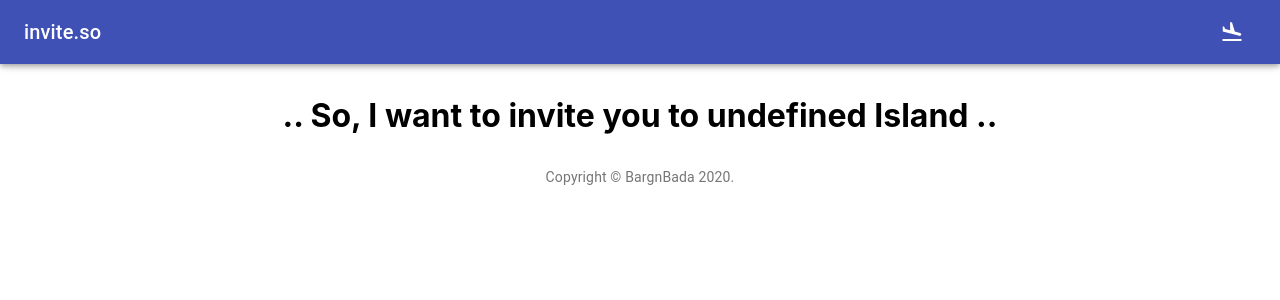
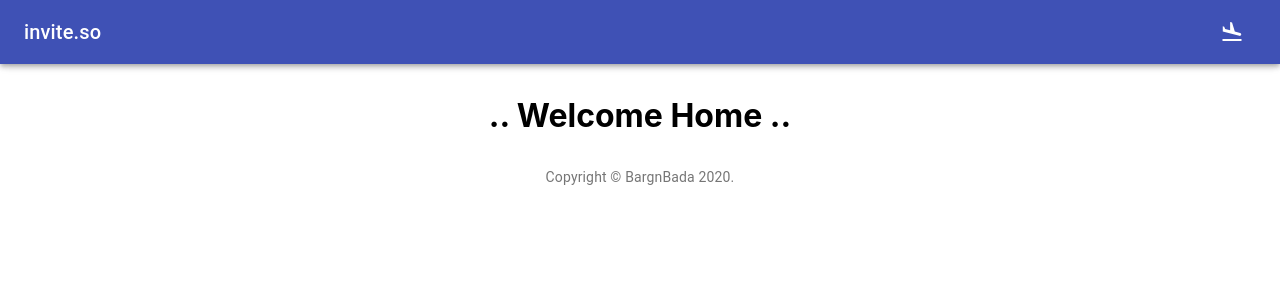
Before and after one commit to erniea/invite.so, a React (Create React App) app: page / in a window 1280 px wide. Shown: the top 300 px of the page. Built offline with nearby package versions, Linux system fonts and the light colour scheme.

Commit message:
remove garbage

```diff
--- a/src/Components/AppBar.js
+++ b/src/Components/AppBar.js
@@ -10,11 +10,8 @@ import {
   Toolbar,
   Typography,
   IconButton,
-  MenuItem,
-  Menu,
 } from "@material-ui/core";
 import {
-  Menu as MenuIcon,
   Event,
   EventAvailable,
   FlightTakeoff,
@@ -39,13 +36,13 @@ class InviteAppBar extends Component {
     super(props);
     const { cookies } = props;
 
-    this.state = { anchorEl: null, auth: cookies.get("loginid") };
+    this.state = { auth: cookies.get("auth") };
   }
 
   componentDidMount() {}
 
   componentDidUpdate() {
-    const auth = this.props.cookies.get("loginid");
+    const auth = this.props.cookies.get("auth");
     if (auth !== this.state.auth) {
       this.setState({ auth: auth });
     }
@@ -54,16 +51,8 @@ class InviteAppBar extends Component {
   render() {
     const { classes } = this.props;
     const handleLogout = (event) => {
-      this.props.cookies.remove("loginid");
+      this.props.cookies.remove("auth");
       this.props.history.push("/");
-    };
-
-    const handleMenu = (event) => {
-      this.setState({ anchorEl: event.currentTarget });
-    };
-
-    const handleClose = () => {
-      this.setState({ anchorEl: null });
     };
 
     return (
--- a/src/Pages/Home.js
+++ b/src/Pages/Home.js
@@ -24,19 +24,19 @@ class Home extends Component {
     const { cookies } = this.props;
     const { classes } = this.props;
 
-    const auth = cookies.get("loginid");
+    const auth = cookies.get("auth");
     const profile = cookies.get("profile");
 
-    const rand = Math.random() * 5;
+    const rand = Math.floor( Math.random() * 5);
 
     const arr = ["Windy", "Rocky", "Tangerine", "Harbang", "Hallabong"];
-
+    console.log(rand);
 
     return (
       <div>
-        <h1>{`.. So, I want to invite you to ${arr[rand]} Island ..`}</h1>
+        {!auth && <h1>.. Welcome Home ..</h1>}
         {auth && (<div>
-          <h2>Welcome Home</h2>
+          <h1>{`.. So, I want to invite you to ${arr[rand]} Island ..`}</h1>
           <Card className={classes.card}>
             <CardActionArea>
               <CardMedia className={classes.media} image={profile.imageUrl} />
--- a/src/Pages/Login.js
+++ b/src/Pages/Login.js
@@ -4,7 +4,6 @@ import { withRouter } from "react-router-dom";
 import { GoogleLogin } from "react-google-login";
 import { withCookies } from "react-cookie";
 
-import { Button } from "@material-ui/core";
 class Login extends Component {
   constructor(props) {
     super(props);
@@ -12,7 +11,7 @@ class Login extends Component {
     const { cookies } = props;
 
     this.state = {
-      auth: cookies.get("loginid"),
+      auth: cookies.get("auth"),
     };
   }
 
@@ -21,7 +20,7 @@ class Login extends Component {
   render() {
     const handleLoginSucceed = (e) => {
       const { cookies } = this.props;
-      cookies.set("loginid", true);
+      cookies.set("auth", true);
       cookies.set("profile", e.profileObj);
       this.setState({ auth: true });
       this.props.history.push("/");
```
